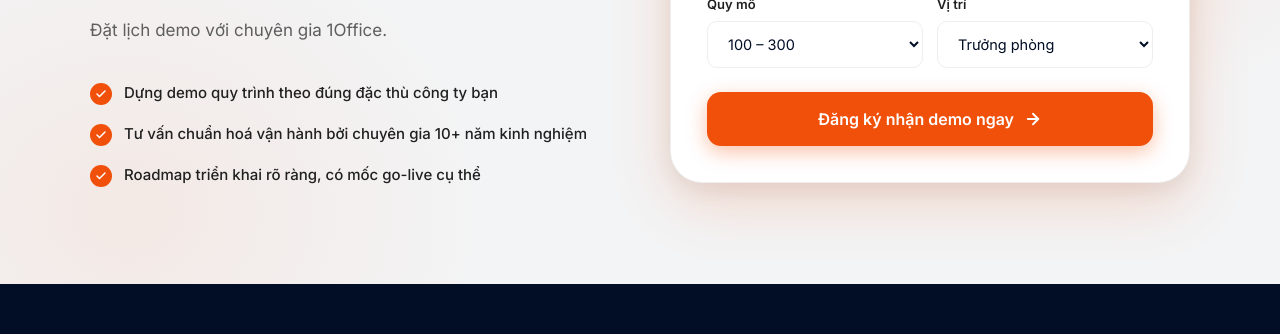
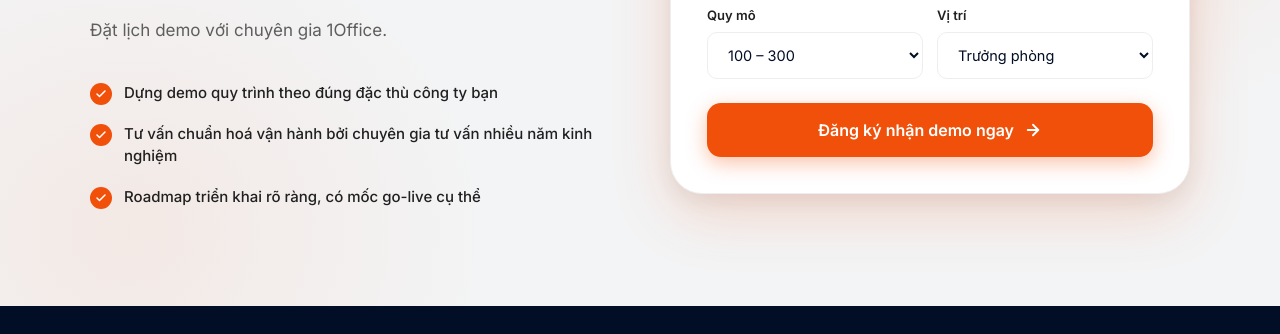
Before and after one commit to huyenkv/1office-landingpage, a plain HTML site: page index.html in a window 1280 px wide. Shown: the part 10597-10931 px from the top of the page. Drawn offline with Linux system fonts and the light colour scheme.

Commit message:
Update index.html

```diff
--- a/index.html
+++ b/index.html
@@ -2687,7 +2687,7 @@
 
         <ul class="cta-bullets">
           <li>Dựng demo quy trình theo đúng đặc thù công ty bạn</li>
-          <li>Tư vấn chuẩn hoá vận hành bởi chuyên gia 10+ năm kinh nghiệm</li>
+          <li>Tư vấn chuẩn hoá vận hành bởi chuyên gia tư vấn nhiều năm kinh nghiệm</li>
           <li>Roadmap triển khai rõ ràng, có mốc go-live cụ thể</li>
         </ul>
       </div>
```
